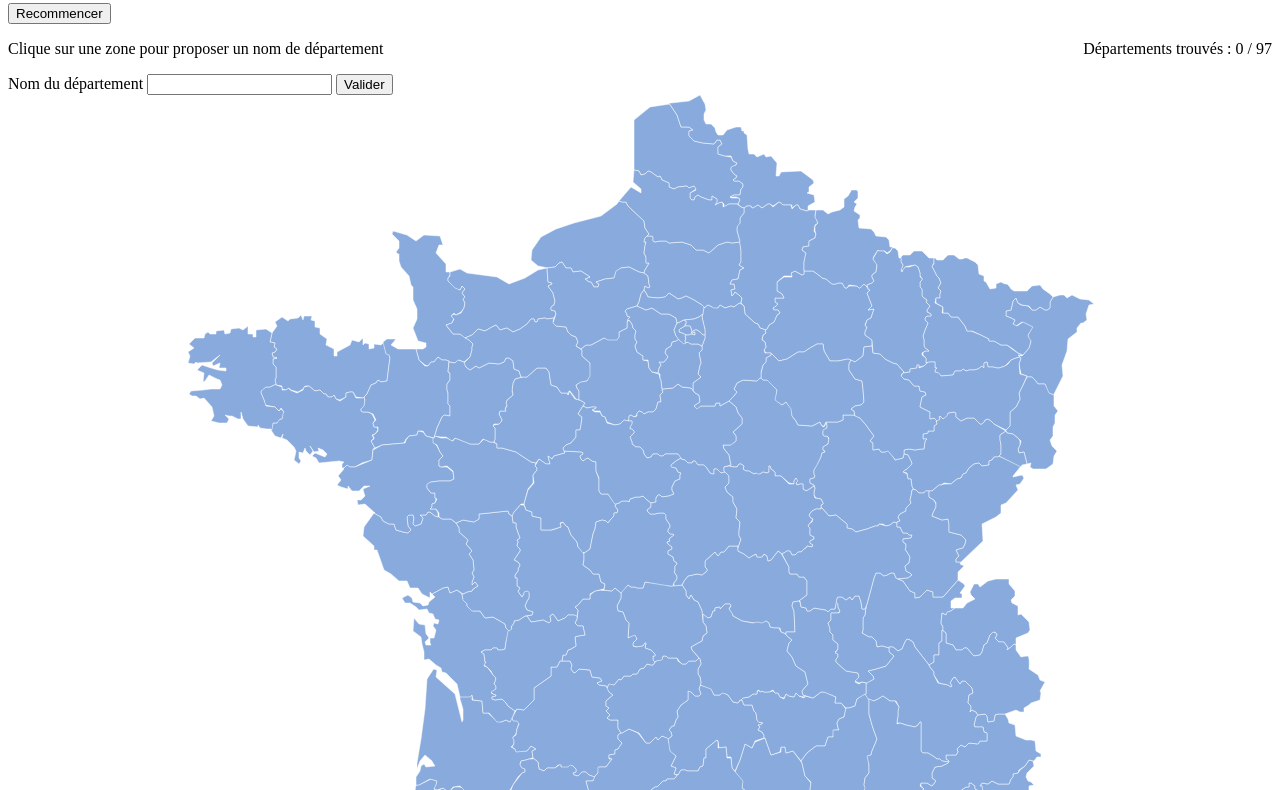
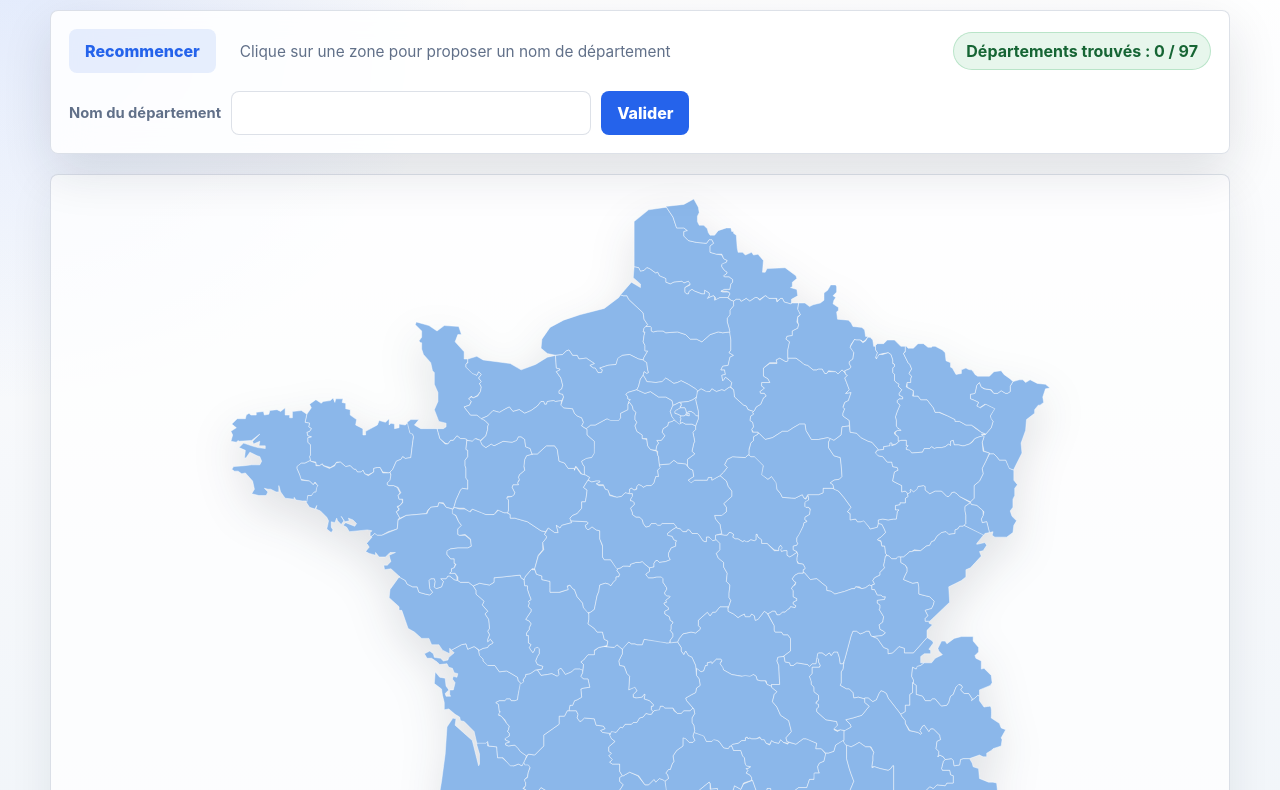
Before and after one commit to charlotteb75/departmentGuesser, a plain HTML site: page frontend/index.html in a window 1280 px wide. Shown: the part 77-867 px from the top of the page. Drawn offline with Linux system fonts and the light colour scheme.

Commit message:
feat(front): sticky game panel + style improvements

```diff
--- a/frontend/app.js
+++ b/frontend/app.js
@@ -55,6 +55,7 @@ function initGame() {
 
       selectedDepartment = department;
       selectedDepartment.classList.add("selected");
+      input.focus();
 
       });
 
--- a/frontend/index.html
+++ b/frontend/index.html
@@ -2,6 +2,7 @@
 <html lang="fr">
 <head>
   <meta charset="UTF-8" />
+  <meta name="viewport" content="width=device-width, initial-scale=1.0" />
   <title>Memory Game - Départements français</title>
   <link rel="stylesheet" href="style.css" />
   <script src="app.js" defer></script>
@@ -37,7 +38,7 @@
 
         <section class="map-container">
 
-            <svg xmlns="http://www.w3.org/2000/svg" width="907" height="1000">
+            <svg xmlns="http://www.w3.org/2000/svg" width="907" height="1000" viewBox="0 0 907 1000">
             <g fill="none" stroke="#86aae0" stroke-width="1.5">
                 <path id="corsica_separating_line" d="M783 1e3v-130l119-78"/>
             </g>
--- a/frontend/style.css
+++ b/frontend/style.css
@@ -1,43 +1,262 @@
+:root {
+  --bg: #f6f8fb;
+  --surface: rgba(255, 255, 255, 0.86);
+  --surface-solid: #ffffff;
+  --text: #172033;
+  --muted: #617089;
+  --line: rgba(114, 132, 160, 0.24);
+  --primary: #2563eb;
+  --primary-dark: #1d4ed8;
+  --selected: #f6c445;
+  --found: #16a34a;
+  --map: #8bb7ea;
+  --map-stroke: #ffffff;
+  --shadow: 0 18px 50px rgba(23, 32, 51, 0.12);
+}
+
+* {
+  box-sizing: border-box;
+}
+
+body {
+  min-height: 100vh;
+  margin: 0;
+  color: var(--text);
+  font-family: Inter, ui-sans-serif, system-ui, -apple-system, BlinkMacSystemFont, "Segoe UI", sans-serif;
+  background:
+    radial-gradient(circle at top left, rgba(37, 99, 235, 0.14), transparent 30rem),
+    linear-gradient(180deg, #ffffff 0%, var(--bg) 44%, #edf3f8 100%);
+}
+
+header {
+  max-width: 1180px;
+  margin: 0 auto;
+  padding: 28px 24px 8px;
+}
+
+h1 {
+  max-width: none;
+  margin: 0;
+  font-size: clamp(1.55rem, 2.25vw, 2.2rem);
+  line-height: 1.08;
+  font-weight: 750;
+  letter-spacing: 0;
+  white-space: nowrap;
+}
+
+main {
+  width: min(1180px, calc(100% - 32px));
+  margin: 0 auto 48px;
+}
+
+.game-panel {
+  position: sticky;
+  top: 16px;
+  z-index: 100;
+  display: grid;
+  grid-template-columns: auto 1fr;
+  gap: 18px 24px;
+  align-items: center;
+  margin: 20px 0;
+  padding: 18px;
+  border: 1px solid var(--line);
+  border-radius: 8px;
+  background: var(--surface);
+  box-shadow: var(--shadow);
+  backdrop-filter: blur(18px);
+}
+
+.game-header {
+  display: flex;
+  justify-content: space-between;
+  gap: 18px;
+  align-items: center;
+}
+
+#instruction,
+#score {
+  margin: 0;
+}
+
+#instruction {
+  color: var(--muted);
+  font-size: 0.96rem;
+}
+
+#score {
+  flex: 0 0 auto;
+  padding: 8px 12px;
+  border: 1px solid rgba(22, 163, 74, 0.22);
+  border-radius: 999px;
+  color: #166534;
+  background: rgba(22, 163, 74, 0.1);
+  font-weight: 700;
+}
+
+#guess-form {
+  grid-column: 1 / -1;
+  display: grid;
+  grid-template-columns: max-content minmax(220px, 360px) auto;
+  justify-content: start;
+  gap: 10px;
+  align-items: center;
+}
+
+label {
+  color: var(--muted);
+  font-size: 0.92rem;
+  font-weight: 700;
+  white-space: nowrap;
+}
+
+input {
+  width: 100%;
+  min-height: 44px;
+  border: 1px solid var(--line);
+  border-radius: 8px;
+  padding: 0 14px;
+  color: var(--text);
+  background: var(--surface-solid);
+  font: inherit;
+  outline: none;
+  transition: border-color 0.2s ease, box-shadow 0.2s ease;
+}
+
+input:focus {
+  border-color: rgba(37, 99, 235, 0.7);
+  box-shadow: 0 0 0 4px rgba(37, 99, 235, 0.14);
+}
+
+button {
+  min-height: 44px;
+  border: 0;
+  border-radius: 8px;
+  padding: 0 16px;
+  color: #ffffff;
+  background: var(--primary);
+  font: inherit;
+  font-weight: 800;
+  cursor: pointer;
+  transition: background 0.2s ease, transform 0.2s ease, box-shadow 0.2s ease;
+}
+
+button:hover {
+  background: var(--primary-dark);
+  box-shadow: 0 10px 24px rgba(37, 99, 235, 0.22);
+  transform: translateY(-1px);
+}
+
+button:active {
+  transform: translateY(0);
+}
+
+#restart-button {
+  color: var(--primary);
+  background: rgba(37, 99, 235, 0.1);
+}
+
+#restart-button:hover {
+  background: rgba(37, 99, 235, 0.16);
+  box-shadow: none;
+}
+
 .map-container {
   display: flex;
   justify-content: center;
+  padding: 24px;
+  border: 1px solid var(--line);
+  border-radius: 8px;
+  background: rgba(255, 255, 255, 0.72);
+  box-shadow: 0 14px 44px rgba(23, 32, 51, 0.08);
+}
+
+.map-container svg {
+  width: min(100%, 820px);
+  height: auto;
+  filter: drop-shadow(0 18px 22px rgba(23, 32, 51, 0.12));
+}
+
+.map-container g[fill="#8ad"] {
+  fill: var(--map);
+  stroke: var(--map-stroke);
 }
 
 .map-container path {
   cursor: pointer;
+  transition: fill 0.18s ease, opacity 0.18s ease, transform 0.18s ease;
 }
 
 .map-container path:hover {
-    opacity: 0.7;
+  fill: #5f9fe2;
+  opacity: 0.9;
 }
 
 .map-container path.selected {
-    fill: #f5c542;
+  fill: var(--selected);
 }
 
 .map-container path.found {
-  fill: green;
+  fill: var(--found);
 }
 
 .tooltip {
   display: none;
   position: absolute;
-  background: white;
-  border: 1px solid black;
-  padding: 4px 8px;
+  max-width: 220px;
+  border: 1px solid var(--line);
+  border-radius: 8px;
+  padding: 8px 10px;
+  color: var(--text);
+  background: rgba(255, 255, 255, 0.94);
+  box-shadow: 0 12px 30px rgba(23, 32, 51, 0.16);
+  font-size: 0.9rem;
+  font-weight: 700;
   pointer-events: none;
 }
 
-.game-header {
-    display: flex;
-    justify-content: space-between;
-    align-items: center;
+@media (max-width: 760px) {
+  header {
+    padding: 22px 16px 6px;
   }
 
-#instruction {
-    margin: 0;
+  h1 {
+    max-width: 100%;
+    font-size: clamp(1.1rem, 5.6vw, 1.55rem);
+    line-height: 1.12;
+  }
+
+  main {
+    width: calc(100% - 20px);
+    margin-bottom: 28px;
+  }
+
+  .game-panel,
+  .game-header,
+  #guess-form {
+    display: grid;
+    grid-template-columns: 1fr;
+  }
+
+  .game-panel {
+    top: 8px;
+    gap: 14px;
+    padding: 14px;
+  }
+
+  .game-header {
+    gap: 10px;
   }
 
   #score {
-    margin: 0.5;
+    width: fit-content;
   }
+
+  .map-container {
+    padding: 12px;
+    overflow-x: auto;
+  }
+
+  .map-container svg {
+    min-width: 520px;
+  }
+}
```
Lines whose indentation alone changed are shown as unchanged.
